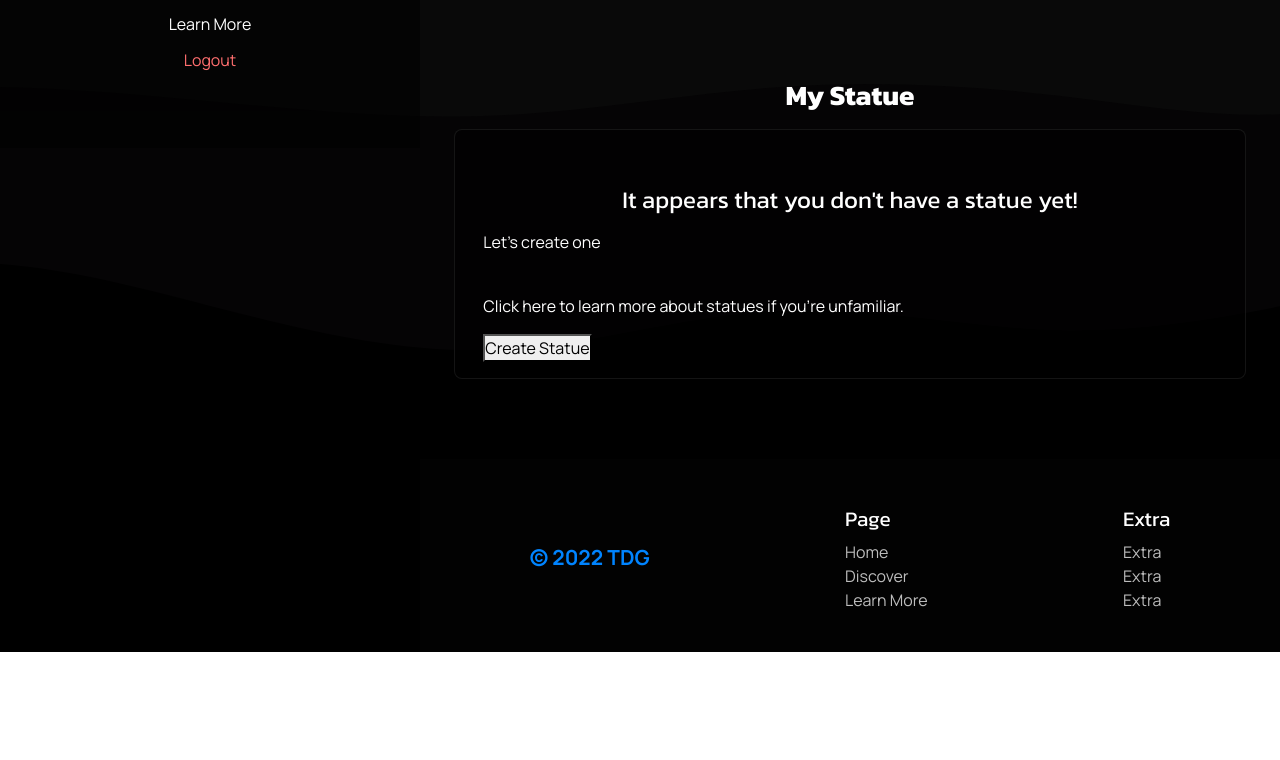
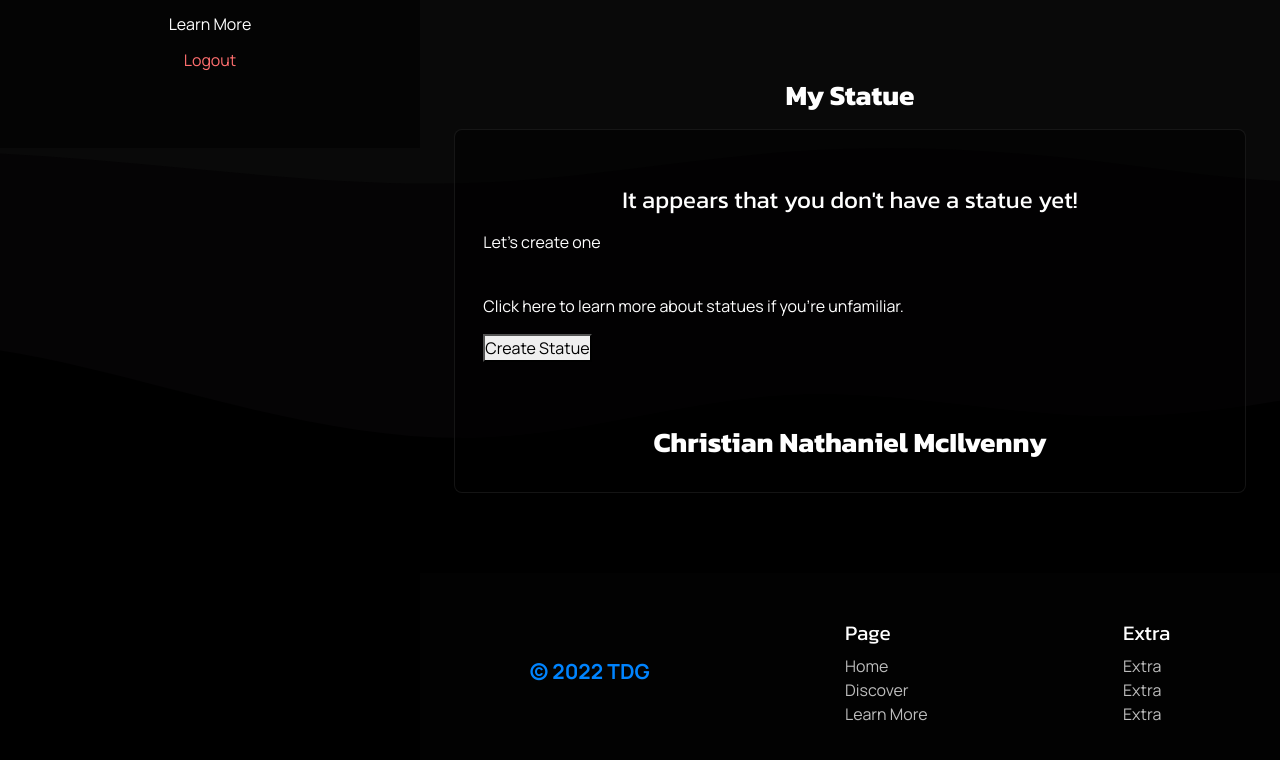
Before and after one commit to TDG-Org/Statue-Status, a React (Create React App) app in the folder client/: page /profile in a window 1280 px wide. Shown: the part 652-1412 px from the top of the page. Before the commit the page ends 1304 px from the top, so only its background shows below. Built offline with nearby package versions, Linux system fonts and the light colour scheme.

Commit message:
settings up statue section for users who have a statue

```diff
--- a/client/src/pages/Profile/ProfilePage.jsx
+++ b/client/src/pages/Profile/ProfilePage.jsx
@@ -70,6 +70,20 @@ const ProfilePage = () => {
               <button className="create-statue-btn">Create Statue</button>
             </div>
 
+            {/* if the user has a statue  */}
+            <div className="statue">
+              <div className="primary-sect">
+                {/* Full picture of user  */}
+                <img src="" alt="" className="statue-img" />
+                <h3>Christian Nathaniel McIlvenny</h3>
+                <div className="badges-sect">
+                  <div className="badge">
+
+                  </div>
+                </div>
+              </div>
+            </div>
+
           </div>
 
         </div>
```
